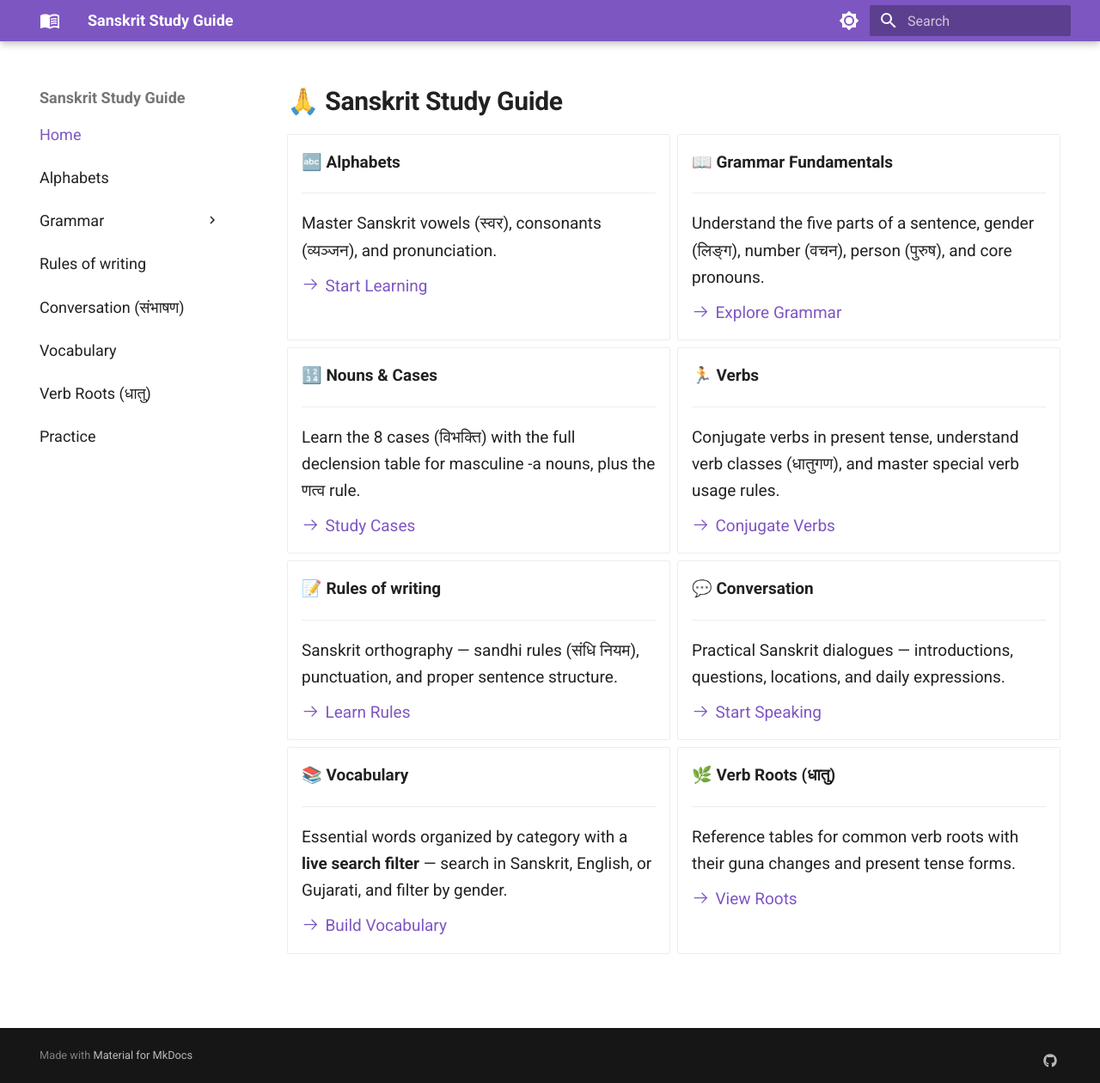
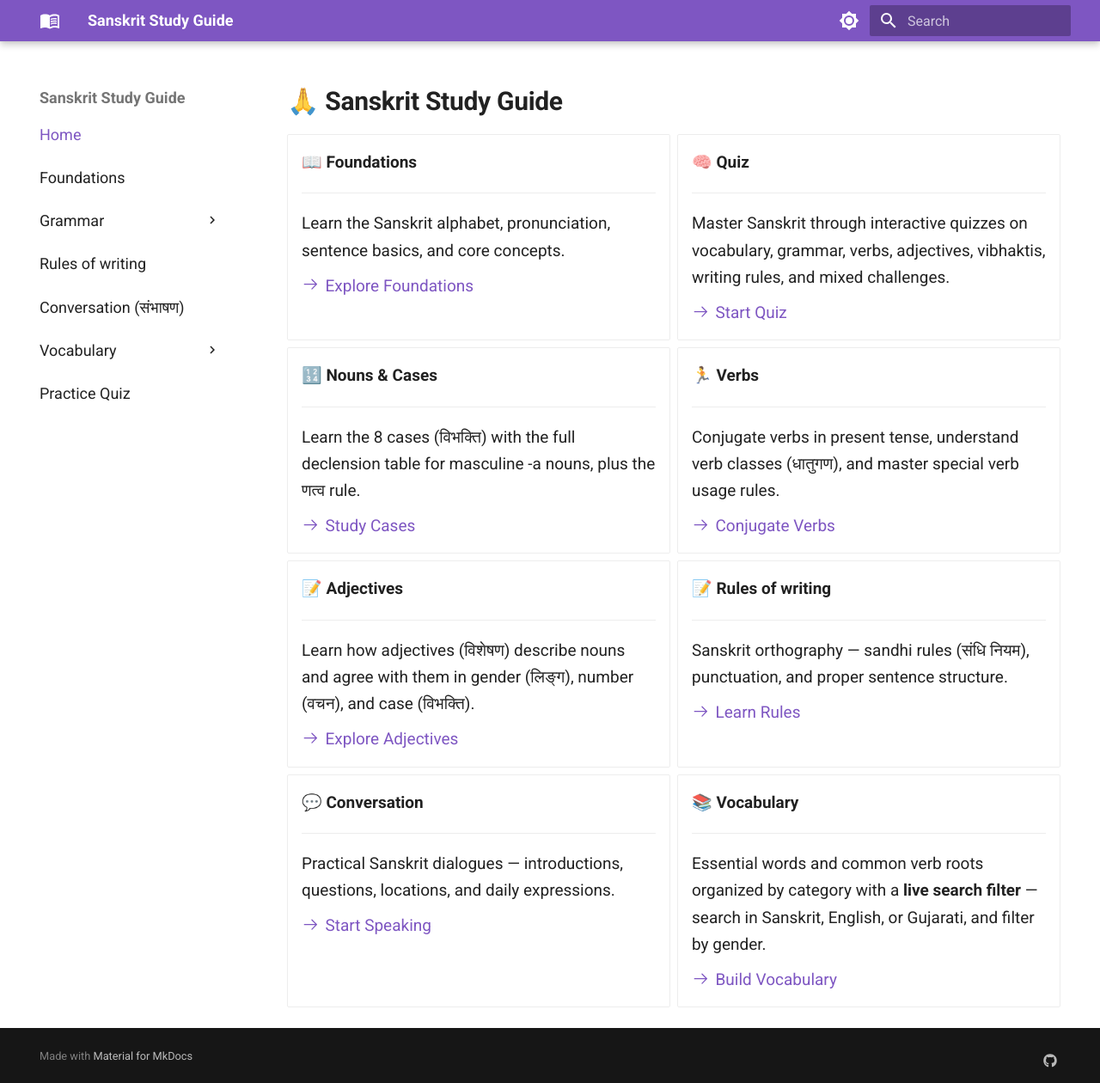
Before and after one commit to akshakp/sanskrit-study-guide, an MkDocs documentation site: the page built from docs/index.md, in a window 1280 px wide and 1260 px high. Shown: the whole window at 86% size. Built offline with MkDocs 1.6.1 and Material for MkDocs 9.7.7, drawn with Linux system fonts in a browser that asks for light colours.

Commit message:
reorganizing home page

```diff
--- a/docs/index.md
+++ b/docs/index.md
@@ -2,21 +2,23 @@
 
 <div class="grid cards" markdown>
 
--   🔤 **Alphabets**
+- 📖 **Foundations**
 
     ---
 
-    Master Sanskrit vowels (स्वर), consonants (व्यञ्जन), and pronunciation.
+    Learn the Sanskrit alphabet, pronunciation, sentence basics, and core concepts.
 
-    [:octicons-arrow-right-24: Start Learning](alphabets.md)
+    [:octicons-arrow-right-24: Explore Foundations](sanskrit-foundations.md)
 
--   📖 **Grammar Fundamentals**
+
+- 🧠 **Quiz**
 
     ---
 
-    Understand the five parts of a sentence, gender (लिङ्ग), number (वचन), person (पुरुष), and core pronouns.
+    Master Sanskrit through interactive quizzes on vocabulary, grammar, verbs, adjectives, vibhaktis, writing rules, and mixed challenges.
 
-    [:octicons-arrow-right-24: Explore Grammar](grammar-fundamentals.md)
+    [:octicons-arrow-right-24: Start Quiz](quiz.md)
+
 
 -   🔢 **Nouns & Cases**
 
@@ -33,6 +35,14 @@
     Conjugate verbs in present tense, understand verb classes (धातुगण), and master special verb usage rules.
 
     [:octicons-arrow-right-24: Conjugate Verbs](verbs.md)
+
+-   📝 **Adjectives**
+
+    ---
+
+    Learn how adjectives (विशेषण) describe nouns and agree with them in gender (लिङ्ग), number (वचन), and case (विभक्ति).
+
+    [:octicons-arrow-right-24: Explore Adjectives](adjective.md)
 
 -   📝 **Rules of writing**
 
@@ -54,16 +64,8 @@
 
     ---
 
-    Essential words organized by category with a **live search filter** — search in Sanskrit, English, or Gujarati, and filter by gender.
+    Essential words and common verb roots organized by category with a **live search filter** — search in Sanskrit, English, or Gujarati, and filter by gender.
 
     [:octicons-arrow-right-24: Build Vocabulary](vocabulary.md)
 
--   🌿 **Verb Roots (धातु)**
-
-    ---
-
-    Reference tables for common verb roots with their guna changes and present tense forms.
-
-    [:octicons-arrow-right-24: View Roots](dhatu.md)
-
 </div>
--- a/mkdocs.yml
+++ b/mkdocs.yml
@@ -37,17 +37,17 @@ theme:
 # Explicit navigation order for left sidebar
 nav:
   - Home: index.md
-  - Alphabets: alphabets.md
+  - Foundations: sanskrit-foundations.md
   - Grammar:
-    - Fundamentals: grammar-fundamentals.md
     - Nouns & Cases (संज्ञा): nouns.md
     - Verbs(क्रियापद): verbs.md
     - Adjective (विशेषण): adjectives.md
   - Rules of writing: writing-rules.md
   - Conversation (संभाषण): conversation.md
-  - Vocabulary: vocabulary.md
-  - Verb Roots (धातु): dhatu.md
-  - Practice: quiz.md
+  - Vocabulary:
+    - Words: vocabulary.md
+    - Verb Roots (धातु): dhatu.md
+  - Practice Quiz: quiz.md
 
 plugins:
   - search:
```
Also changed, not shown: docs/adjectives.md (+0 -5 lines), docs/data/mixed.json (+7 -7 lines), docs/grammar-fundamentals.md (deleted, +0 -64 lines), docs/sanskrit-foundations.md (added, +110 -0 lines).
